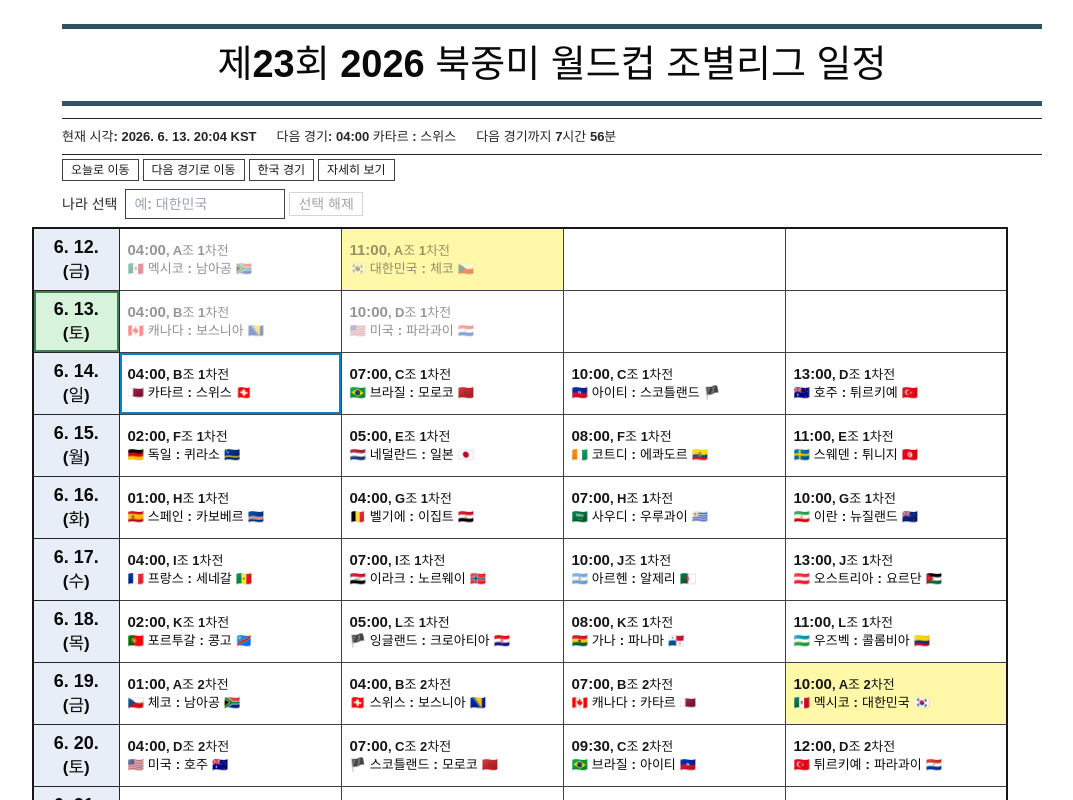
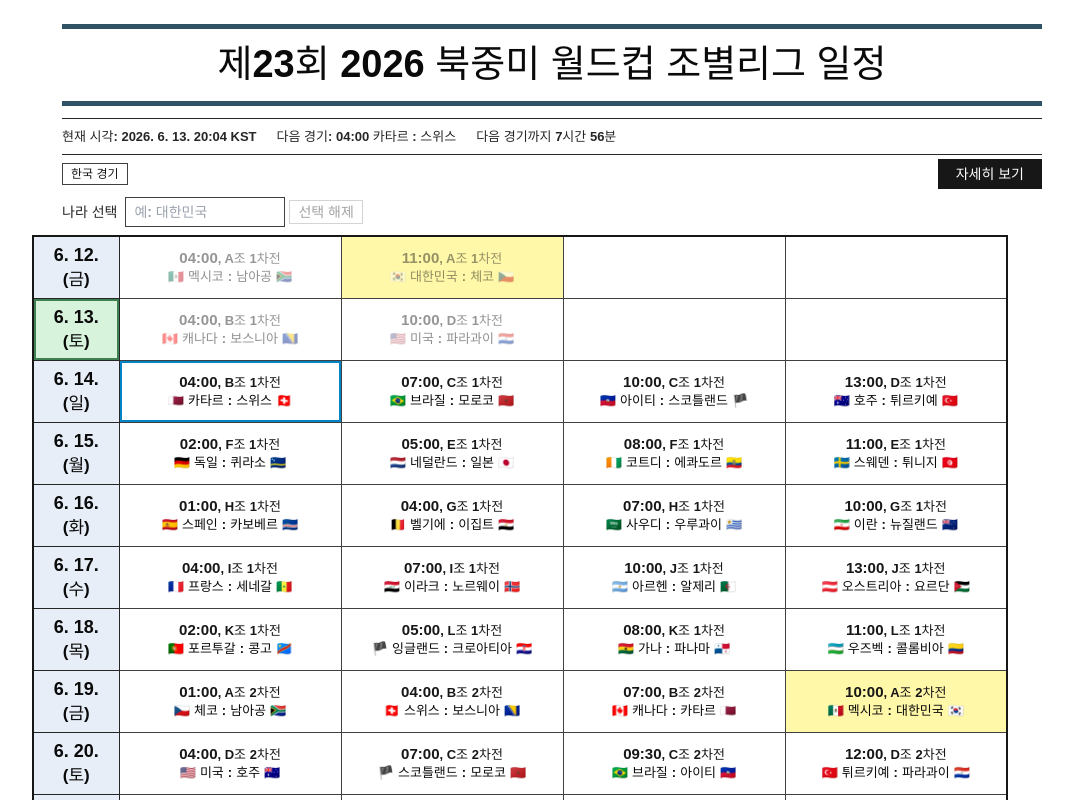
Before and after one commit to parktj4264/world-cup-schedule-ui, a React (Vite) app: page / in a window 1280 px wide. Shown: the top 800 px of the page, without its empty margins (88-1161 px from the left). Built offline with nearby package versions, Linux system fonts and the light colour scheme.

Commit message:
fix: simplify controls and center table text

```diff
--- a/src/components/MatchCell.tsx
+++ b/src/components/MatchCell.tsx
@@ -75,7 +75,7 @@ export function MatchCell({
   const hasLiveMatch = cell.matches.some((match) => isLiveMatch(match, currentTime));
 
   const cellClassName = [
-    'schedule-match-cell relative border border-neutral-700 align-middle',
+    'schedule-match-cell relative border border-neutral-700 text-center align-middle',
     hasSelectedCountry
       ? 'schedule-selected-country-cell bg-[#e8f7cf]'
       : hasKorea
@@ -93,7 +93,7 @@ export function MatchCell({
 
   return (
     <td className={cellClassName}>
-      <div className="flex flex-col gap-[3px]">
+      <div className="flex flex-col items-center gap-[3px]">
         {groupMatches(cell.matches).map((matchGroup, groupIndex) => {
           const isGroupPast = matchGroup.matches.every((match) => isPastMatch(match, currentTime));
           const isGroupLive = matchGroup.matches.some((match) => isLiveMatch(match, currentTime));
@@ -109,7 +109,7 @@ export function MatchCell({
                 .filter(Boolean)
                 .join(' ')}
             >
-              <div className="schedule-match-meta whitespace-nowrap text-neutral-900">
+              <div className="schedule-match-meta whitespace-nowrap text-center text-neutral-900">
                 <span className="schedule-match-time font-black">{matchGroup.timeLabel}</span>
                 <span className="font-semibold">, {matchGroup.group} {matchGroup.round}</span>
                 {isGroupLive ? (
@@ -118,12 +118,12 @@ export function MatchCell({
                   </span>
                 ) : null}
               </div>
-              <div className="mt-[1px] flex flex-col gap-[1px]">
+              <div className="mt-[1px] flex flex-col items-center gap-[1px]">
                 {matchGroup.matches.map((match) => (
                   <div
                     key={match.id}
                     data-match-id={match.id}
-                    className="schedule-teams whitespace-nowrap font-extrabold leading-[1.25] text-neutral-950"
+                    className="schedule-teams whitespace-nowrap text-center font-extrabold leading-[1.25] text-neutral-950"
                   >
                     <span className="mr-1">{match.homeFlag}</span>
                     {match.home}
--- a/src/components/ScheduleControls.tsx
+++ b/src/components/ScheduleControls.tsx
@@ -1,7 +1,5 @@
 type ScheduleControlsProps = {
   isMiniView: boolean;
-  onGoToToday: () => void;
-  onGoToNextMatch: () => void;
   onShowKorea: () => void;
   onToggleMiniView: () => void;
 };
@@ -9,26 +7,21 @@ type ScheduleControlsProps = {
 const buttonClassName =
   'border border-neutral-700 bg-white px-2 py-1 text-xs font-black leading-none text-neutral-900 hover:bg-neutral-100 focus:outline-none focus-visible:ring-2 focus-visible:ring-sky-600';
 
+const viewButtonClassName =
+  'border-2 border-neutral-900 bg-neutral-900 px-4 py-1.5 text-sm font-black leading-none text-white hover:bg-[#2f5365] focus:outline-none focus-visible:ring-2 focus-visible:ring-sky-600';
+
 export function ScheduleControls({
   isMiniView,
-  onGoToToday,
-  onGoToNextMatch,
   onShowKorea,
   onToggleMiniView,
 }: ScheduleControlsProps) {
   return (
-    <div className="schedule-controls mx-auto flex w-full max-w-[980px] flex-wrap items-center gap-1 py-1">
-      <button type="button" className={buttonClassName} onClick={onGoToToday}>
-        오늘로 이동
-      </button>
-      <button type="button" className={buttonClassName} onClick={onGoToNextMatch}>
-        다음 경기로 이동
-      </button>
+    <div className="schedule-controls mx-auto flex w-full max-w-[980px] flex-wrap items-center justify-between gap-1 py-1">
       <button type="button" className={buttonClassName} onClick={onShowKorea}>
         한국 경기
       </button>
-      <button type="button" className={buttonClassName} onClick={onToggleMiniView}>
-        {isMiniView ? '자세히 보기' : '미니 보기'}
+      <button type="button" className={viewButtonClassName} onClick={onToggleMiniView}>
+        {isMiniView ? '자세히 보기' : '전체 보기'}
       </button>
     </div>
   );
--- a/src/components/ScheduleTable.tsx
+++ b/src/components/ScheduleTable.tsx
@@ -63,7 +63,7 @@ export function ScheduleTable({
         sections.map((section) => (
           <table
             key={section.id}
-            className="schedule-table mx-auto table-fixed border-collapse border-2 border-neutral-900 bg-white text-left"
+            className="schedule-table mx-auto table-fixed border-collapse border-2 border-neutral-900 bg-white text-center"
             aria-label={section.title}
           >
             <colgroup>
--- a/src/pages/SchedulePage.tsx
+++ b/src/pages/SchedulePage.tsx
@@ -52,17 +52,9 @@ export function SchedulePage() {
     });
   }, []);
 
-  const handleGoToToday = useCallback(() => {
-    scrollAfterRender(`[data-day-date="${todayKey}"]`);
-  }, [scrollAfterRender, todayKey]);
-
-  const handleGoToNextMatch = useCallback(() => {
-    scrollAfterRender('.schedule-match-cell-next');
-  }, [scrollAfterRender]);
-
   const handleShowKorea = useCallback(() => {
     setSelectedCountry('대한민국');
-    scrollAfterRender('.schedule-match-cell-next, .schedule-korea-cell');
+    scrollAfterRender('.schedule-korea-cell');
   }, [scrollAfterRender]);
 
   return (
@@ -83,8 +75,6 @@ export function SchedulePage() {
         />
         <ScheduleControls
           isMiniView={isMiniView}
-          onGoToToday={handleGoToToday}
-          onGoToNextMatch={handleGoToNextMatch}
           onShowKorea={handleShowKorea}
           onToggleMiniView={() => setIsMiniView((currentMode) => !currentMode)}
         />
```
